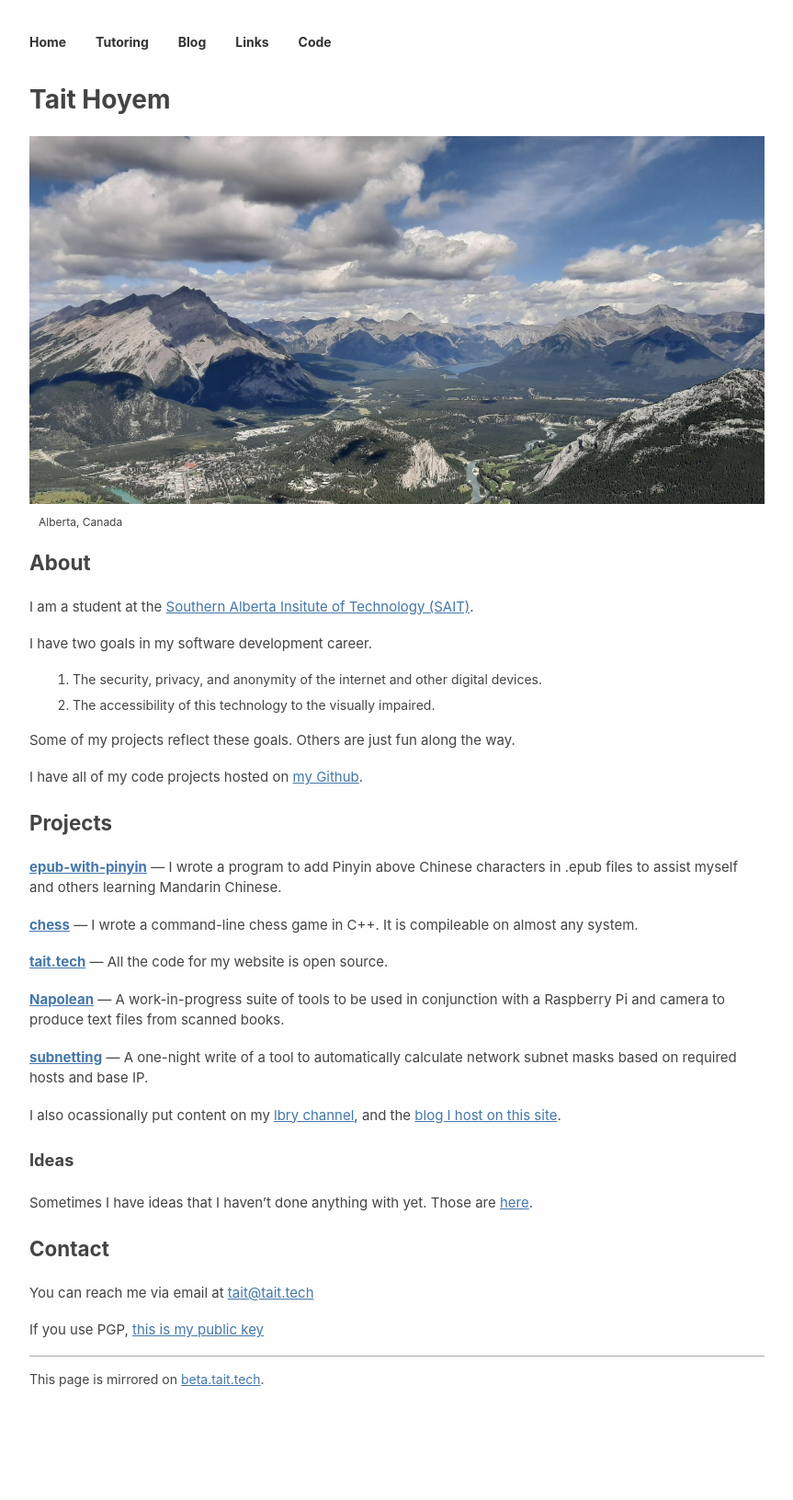
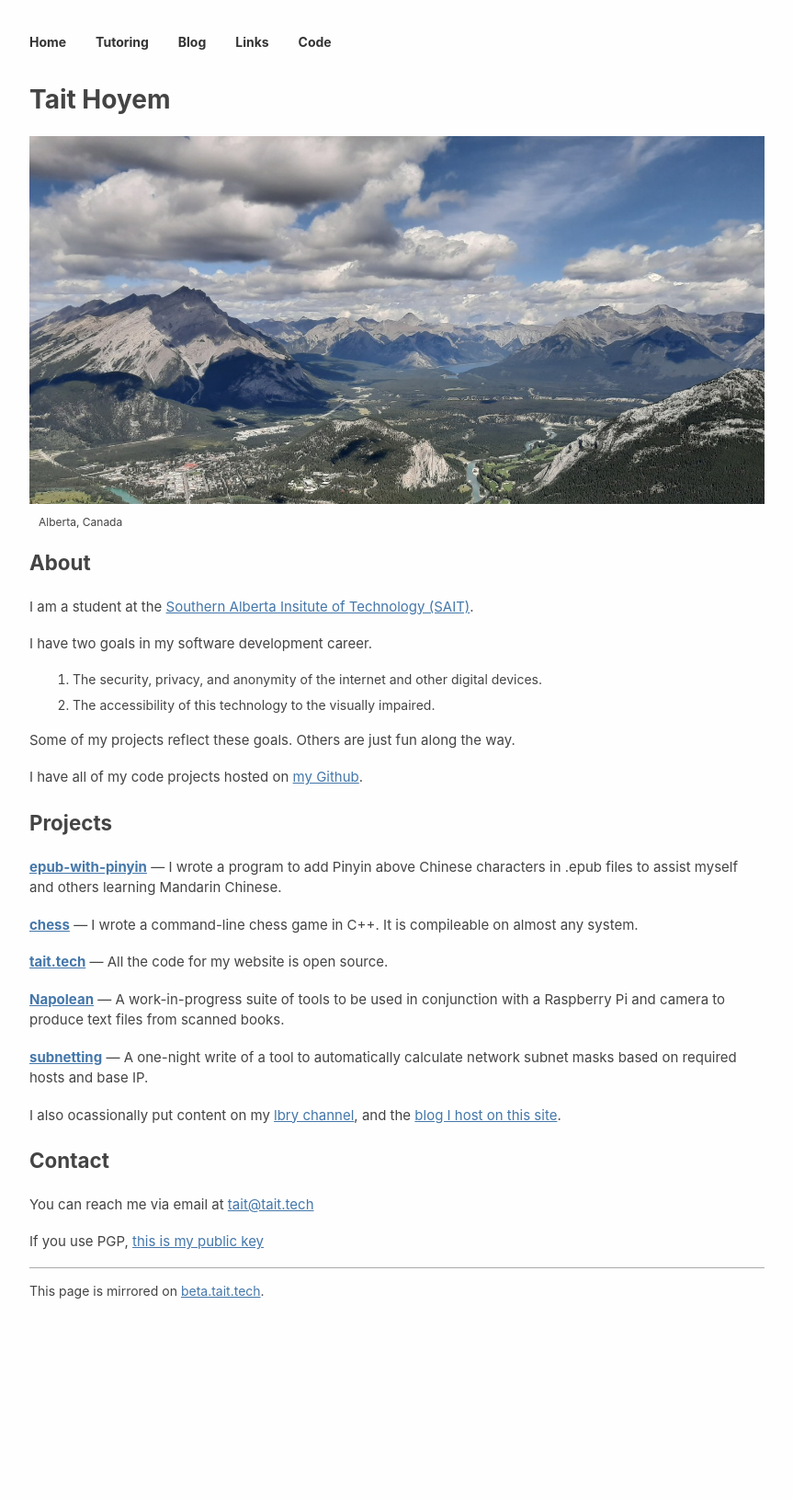
Before and after one commit to TTWNO/tait.tech, a Jekyll site: the page built from index.md, in a window 1280 px wide. Shown: the whole page at 92% size, without its empty margins (208-1071 px from the left). Built offline with Jekyll 4.4.1, drawn with Linux system fonts in a browser that asks for light colours; after the commit the page ends 1535 px from its top, so only the background shows below that.

Commit message:
Remove /ideas link from index

```diff
--- a/index.md
+++ b/index.md
@@ -43,11 +43,6 @@ A one-night write of a tool to automatically calculate network subnet masks base
 
 I also ocassionally put content on my [lbry channel](https://lbry.tv/@tait:7), and the [blog I host on this site](/blog/).
 
-#### Ideas
-
-Sometimes I have ideas that I haven't done anything with yet.
-Those are [here](/ideas/).
-
 ### Contact
 
 You can reach me via email at [tait@tait.tech](mailto:tait@tait.tech)
```
